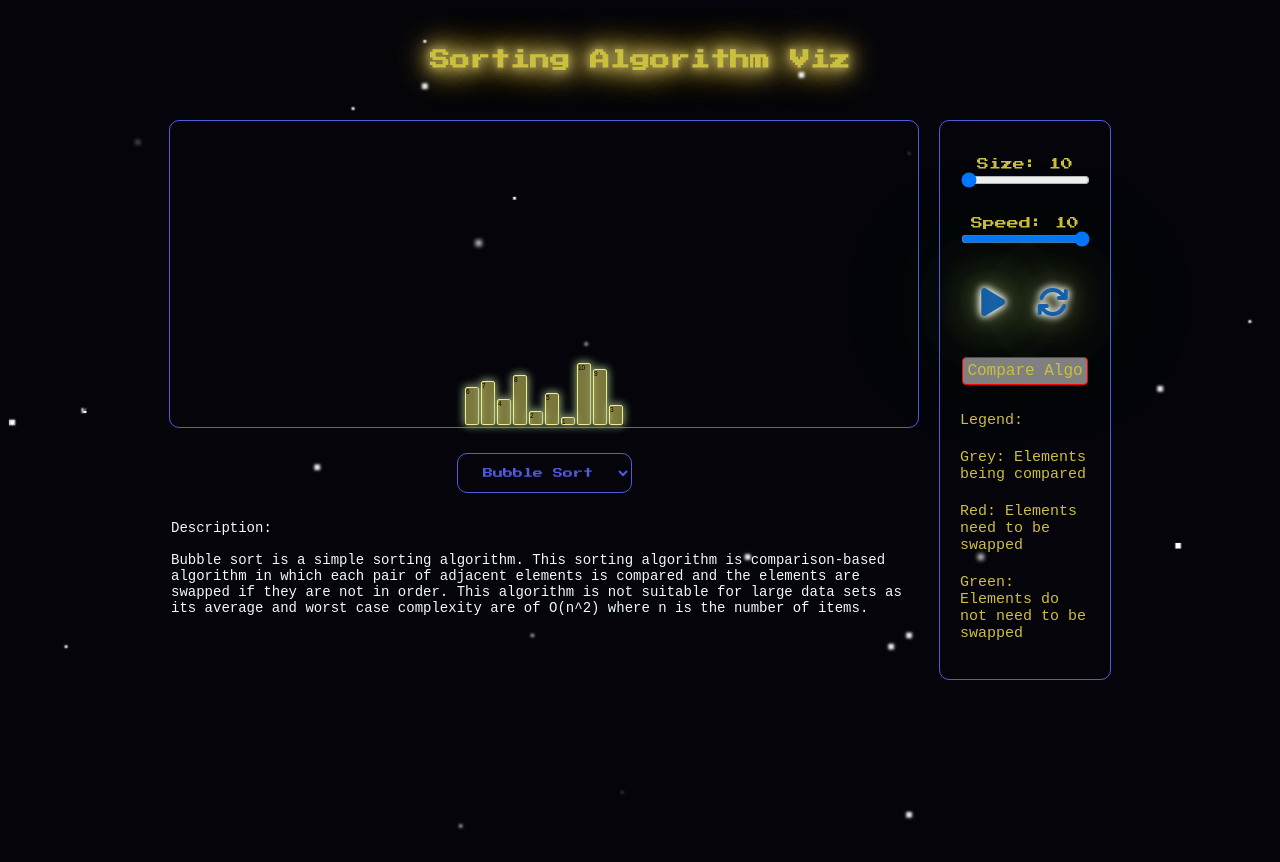
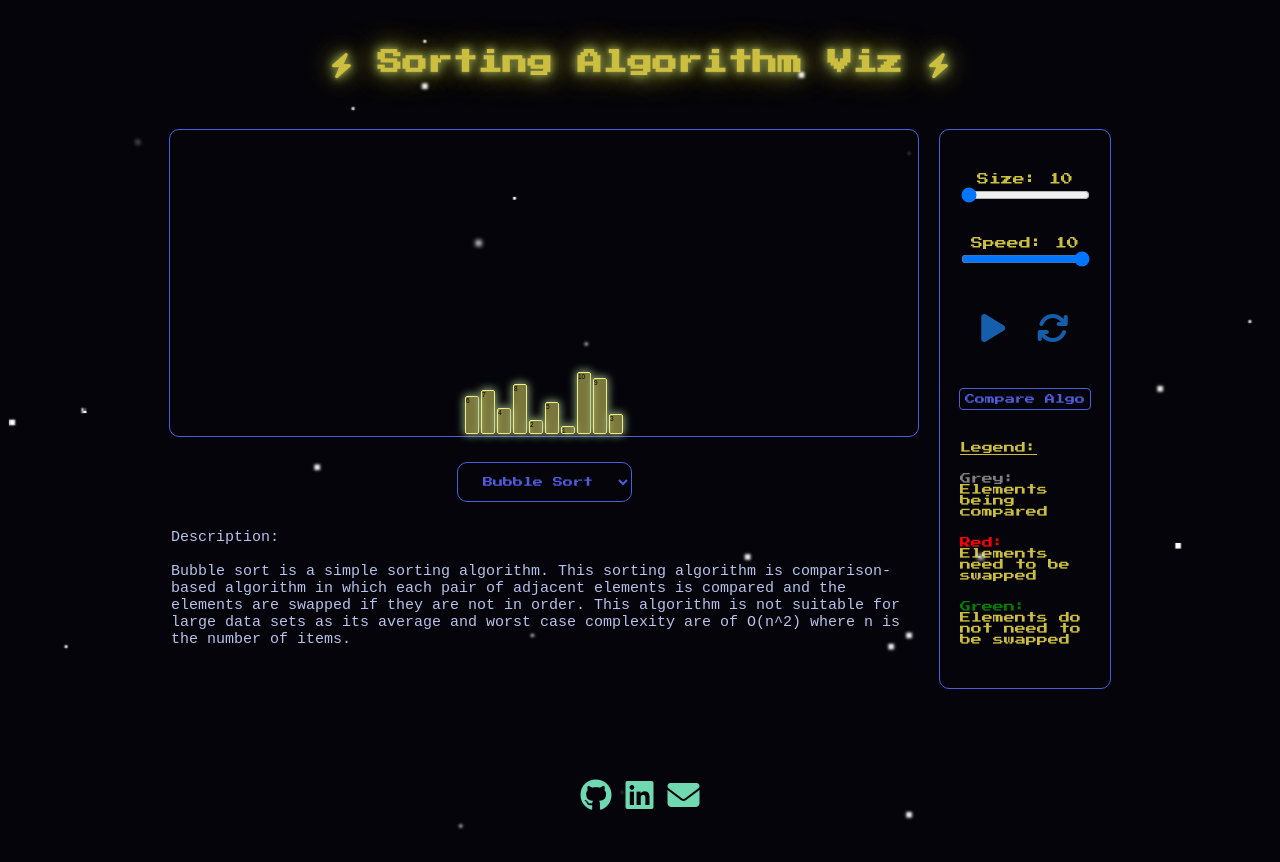
Before and after one commit to pa-dg/Sorting-Algorithm-Viz, a website built with webpack: page index.html in a window 1280 px wide. Before the commit the page ends 800 px from the top, so only its background shows below. Built offline with Linux system fonts and the light colour scheme.

Commit message:
add socials on footer; update legend styling; update selectionSort desc; add favicon and update some styling

```diff
--- a/index.html
+++ b/index.html
@@ -7,6 +7,7 @@
     <meta http-equiv="X-UA-Compatible" content="ie=edge" />
     <link rel="stylesheet" href="./dist/main.css" />
     <link rel="stylesheet" href="https://fonts.googleapis.com/css2?family=Press+Start+2P&display=swap">
+    <link rel="icon" type="image/storm-icon" href="./src/styles/favicon.ico">
     <script src="https://kit.fontawesome.com/135a05107c.js" crossorigin="anonymous"></script>
 
     <title>Sorting Algorithm Viz</title>
@@ -14,7 +15,8 @@
 
 <body>
     <div class="main"></div>
-    <h1 class="heading">Sorting Algorithm Viz</h1>
+
+    <h1 class="heading"><i class="fas fa-bolt"></i> Sorting Algorithm Viz <i class="fas fa-bolt"></i></h1>
 
     <div class="main-content">
         <div id="sorting-screen-1" class="sorting-screen">
@@ -94,12 +96,29 @@
             <div id="compare-btn" class="compare-btn">Compare Algo</div>
 
             <div id="legend-container" class="legend-container">
-                <div>Legend:</div>
-                <div>Grey: Elements being compared</div>
-                <div>Red: Elements need to be swapped</div>
-                <div>Green: Elements do not need to be swapped</div>
+                <div class="legend-content">
+                    <div><u>Legend:</u></div>
+                    <div>
+                        <div style="color: grey;">Grey:</div> Elements being compared
+                    </div>
+                    <div>
+                        <div style="color: red;">Red:</div> Elements need to be swapped
+                    </div>
+                    <div>
+                        <div style="color: green;">Green:</div> Elements do not need to be swapped
+                    </div>
+                </div>
             </div>
         </div>
+    </div>
+
+    <div class="socials">
+        <div class="social-icon"><a href="https://github.com/pa-dg" target="_blank" title="github"><i
+                    class="fab fa-github fa-2x"></i></a></div>
+        <div class="social-icon"><a href="https://www.linkedin.com/in/patricia-deguzman/" target="_blank"
+                title="linkedin"><i class="fab fa-linkedin fa-2x"></i></a></div>
+        <div class="social-icon"><a href="mailto:padgzmn@gmail.com" target="_blank" title="linkedin"><i
+                    class="fa-solid fa-envelope fa-2x"></i></a></div>
     </div>
 
     <script src="./dist/main.js"></script>
--- a/src/index.scss
+++ b/src/index.scss
@@ -3,7 +3,7 @@
 
 body {
   background-color: #04040a;
-  color: rgb(204, 190, 63);
+  color: #ccbe3f;
   margin: 50px;
   font-family: "Courier New", Courier, monospace;
 }
@@ -47,7 +47,7 @@ body {
 .heading {
   margin: 40px 30px;
   text-align: center;
-  font-size: 20px;
+  font-size: 25px;
   font-family: "Press Start 2P", cursive;
   animation: pulsate 10s ease-in-out infinite alternate-reverse;
 }
@@ -60,13 +60,31 @@ body {
 
 @keyframes pulsate {
   100% {
-    text-shadow: 0 0 4px #647d2f, 0 0 6px #aea556, 0 0 10px #abab68,
-      0 0 18px #d7d778, 0 0 25px #d7d778, 0 0 20px #b8b94d, 0 0 30px #b8b94d,
-      0 0 40px #b8b94d;
+    text-shadow: 0 0 4px #77923d, 0 0 6px #536e39, 0 0 10px #6c9843,
+      0 0 12px #3f672e, 0 0 18px #5a8548, 0 0 20px #4f8021, 0 0 25px #599630;
   }
 
   0% {
     text-shadow: 0 0 2px #7e6536, 0 0 4px #7e6536, 0 0 6px #7e6536,
-      0 0 10px #7e6536, 0 0 25px #7e6536, 0 0 45px #ff8d00, 0 0 50px #f1dd6b;
+      0 0 10px #7e6536, 0 0 25px #7e6536, 0 0 45px #ff8d00;
   }
 }
+
+.socials {
+  margin: 80px 0 0 0;
+  display: flex;
+  justify-content: center;
+  color: white;
+}
+
+.social-icon {
+  margin: 0 7px 0 7px;
+}
+
+.social-icon a {
+  color: rgb(112, 217, 177) !important;
+}
+
+.social-icon a:hover {
+  color: #eee18d !important;
+}
--- a/src/sort/constants.js
+++ b/src/sort/constants.js
@@ -11,7 +11,7 @@ export const AlgoDesc = {
   insertionSort:
     "This is an in-place comparison-based sorting algorithm. Here, a sub-list is maintained which is always sorted. For example, the lower part of an array is maintained to be sorted. An element which is to be 'insert'ed in this sorted sub-list, has to find its appropriate place and then it has to be inserted there. Hence the name, insertion sort. The array is searched sequentially and unsorted items are moved and inserted into the sorted sub-list (in the same array). This algorithm is not suitable for large data sets as its average and worst case complexity are of Ο(n^2), where n is the number of items.",
   selectionSort:
-    "Selection sort is a simple sorting algorithm. This sorting algorithm is an in-place comparison-based algorithm in which the list is divided into two parts, the sorted part at the left end and the unsorted part at the right end. Initially, the sorted part is empty and the unsorted part is the entire list. The smallest element is selected from the unsorted array and swapped with the leftmost element, and that element becomes a part of the sorted array. This process continues moving unsorted array boundary by one element to the right. This algorithm is not suitable for large data sets as its average and worst case complexities are of Ο(n^2), where n is the number of items.",
+    "Selection sort is an in-place comparison-based algorithm in which the list is divided into two parts, the sorted part at the left end and the unsorted part at the right end. Initially, the sorted part is empty and the unsorted part is the entire list. The smallest element is selected from the unsorted array and swapped with the leftmost element, and that element becomes a part of the sorted array. This process continues moving unsorted array boundary by one element to the right. This algorithm is not suitable for large data sets as its average and worst case complexities are of Ο(n^2), where n is the number of items.",
   quickSort:
     "Quick sort is a highly efficient sorting algorithm and is based on partitioning of array of data into smaller arrays. A large array is partitioned into two arrays one of which holds values smaller than the specified value, say pivot, based on which the partition is made and another array holds values greater than the pivot value. Quicksort partitions an array and then calls itself recursively twice to sort the two resulting subarrays. This algorithm is quite efficient for large-sized data sets as its average and worst-case complexity are O(n^2), respectively.",
 };
--- a/src/styles/controls.scss
+++ b/src/styles/controls.scss
@@ -32,15 +32,24 @@
 .stop-btn {
   cursor: pointer;
   color: #155eab;
-  text-shadow: 0 0 7px #fff, 0 0 10px #fff, 0 0 21px #89934f, 0 0 42px #89934f,
-    0 0 82px #89934f, 0 0 92px #89934f, 0 0 102px #89934f, 0 0 151px #0fa;
+}
+
+.play-btn:hover,
+.stop-btn:hover {
+  background-color: transparent;
+  border-color: #70d9b1;
+  color: #70d9b1;
 }
 
 #reset-btn {
   cursor: pointer;
   color: #155eab;
-  text-shadow: 0 0 7px #fff, 0 0 10px #fff, 0 0 21px #89934f, 0 0 42px #89934f,
-    0 0 82px #89934f, 0 0 92px #89934f, 0 0 102px #89934f, 0 0 151px #0fa;
+}
+
+#reset-btn:hover {
+  background-color: transparent;
+  border-color: #70d9b1;
+  color: #70d9b1;
 }
 
 .play-stop-btn {
@@ -52,11 +61,21 @@
 }
 
 .compare-btn {
-  border: 1px solid red;
-  background: grey;
-  padding: 4px;
+  font-family: "Press Start 2P", cursive;
+  font-size: 10px;
+  text-align: center;
+  color: #4e5ddf;
+  border: 1px solid #4e5ddf;
+  background: transparent;
+  padding: 5px;
   border-radius: 4px;
   cursor: pointer;
+}
+
+.compare-btn:hover {
+  background-color: transparent;
+  border-color: #70d9b1;
+  color: #70d9b1;
 }
 
 .legend-container {
@@ -65,6 +84,8 @@
   display: flex;
   flex-direction: column;
   justify-content: flex-end;
+  font-family: "Press Start 2P", cursive;
+  font-size: 11px;
 
   div:not(:last-child) {
     margin-bottom: 20px;
--- a/src/styles/screen.scss
+++ b/src/styles/screen.scss
@@ -2,7 +2,7 @@
   min-width: 750px;
   width: 750px;
   margin: 10px;
-  color: aliceblue;
+  color: #b7c2ea;
   background-color: transparent;
 }
 
@@ -59,12 +59,12 @@
 
 .select-algo:hover {
   background-color: transparent;
-  border-color: #ccbe3f;
-  color: #ccbe3f;
+  border-color: #70d9b1;
+  color: #70d9b1;
 }
 
 .graph-description {
   margin-top: 0px;
   padding: 2px;
-  font-size: 14px;
+  font-size: 15px;
 }
```
Also changed, not shown: dist/main.css, dist/main.js, src/styles/favicon.ico (added).
